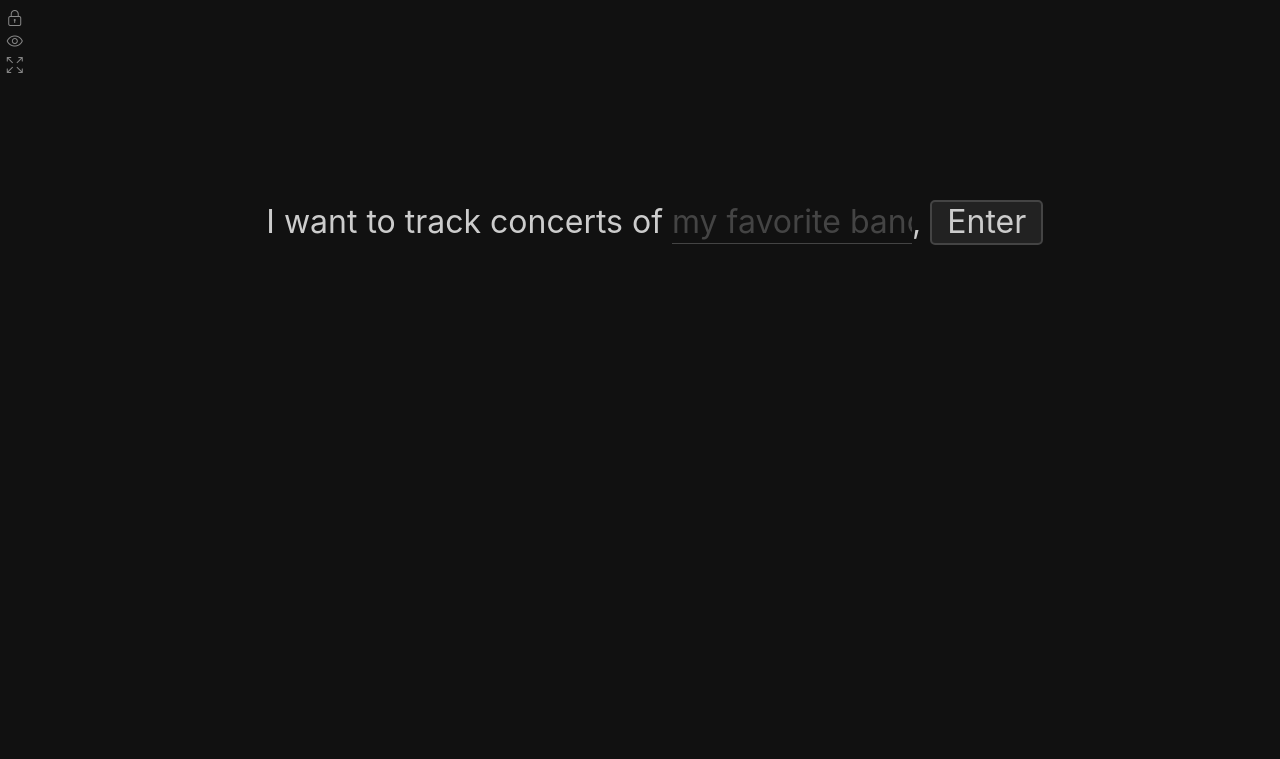
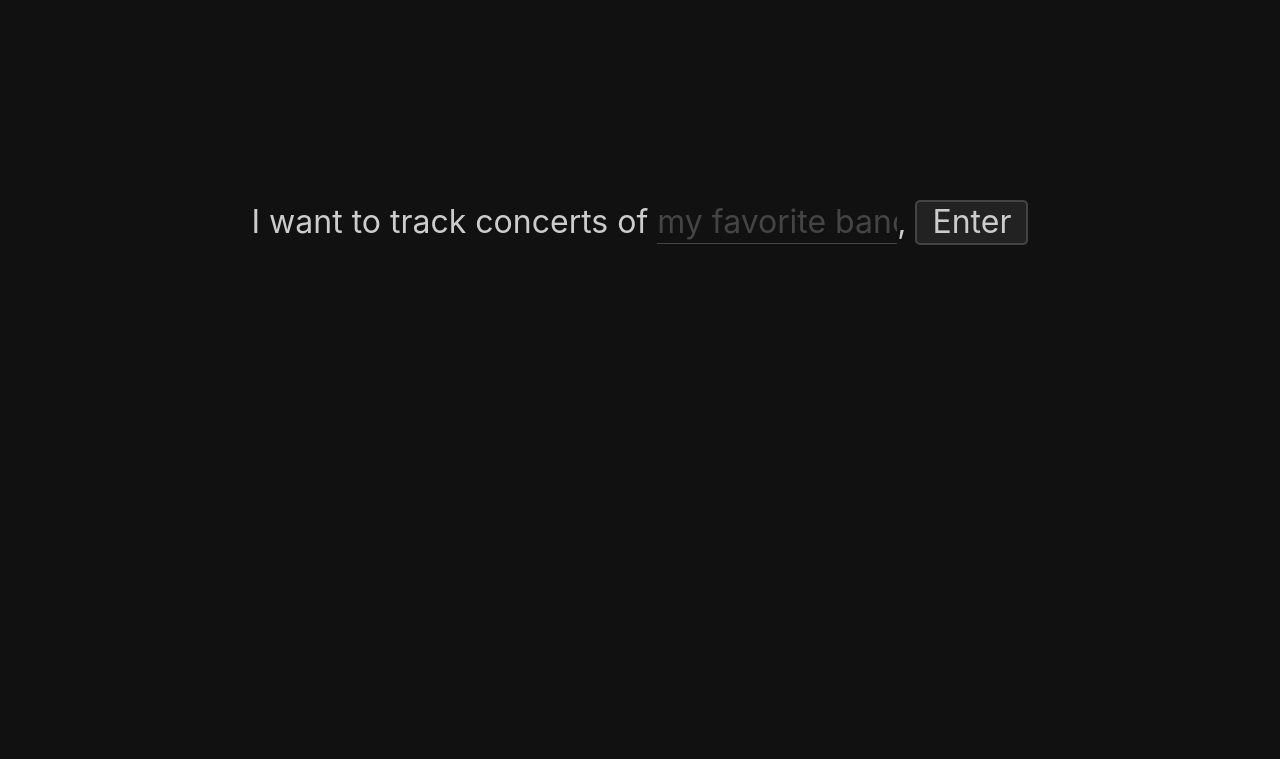
Before and after one commit to madfriend/music-dashboard, a Flask app: template templates/me.html in a window 1280 px wide. Shown: the top 759 px of the page. After the commit the page ends 245 px from the top, so only its background shows below. Run offline with Flask 2, Linux system fonts and the light colour scheme; the template is opened without the code that fills it: most values are stand-ins (such as "Sample title", 1, 10 or a date in 2020); parts of the project's set-up code (start-up, migrations or seed data) failed here and were passed over; some libraries are stand-ins or nearby versions.

Commit message:
settings

```diff
--- a/static/css/app.css
+++ b/static/css/app.css
@@ -108,6 +108,7 @@ input.new-artist {
     left: 5px;
     bottom: 5px;
     z-index: 3;
+    color: #ccc;
 }
 
 .img-wrap .title.on-tour {
--- a/templates/me.html
+++ b/templates/me.html
@@ -16,7 +16,7 @@
 <body>
     <div id="app" v-cloak>
         <main>
-            <aside class="settings">
+            <aside class="settings" v-if="artists.length > 0">
               <div class="claim">
                 <i class="icon icon-lock" v-if="unlocked"></i>
                 <i class="icon icon-lock-open" v-else></i>
```
